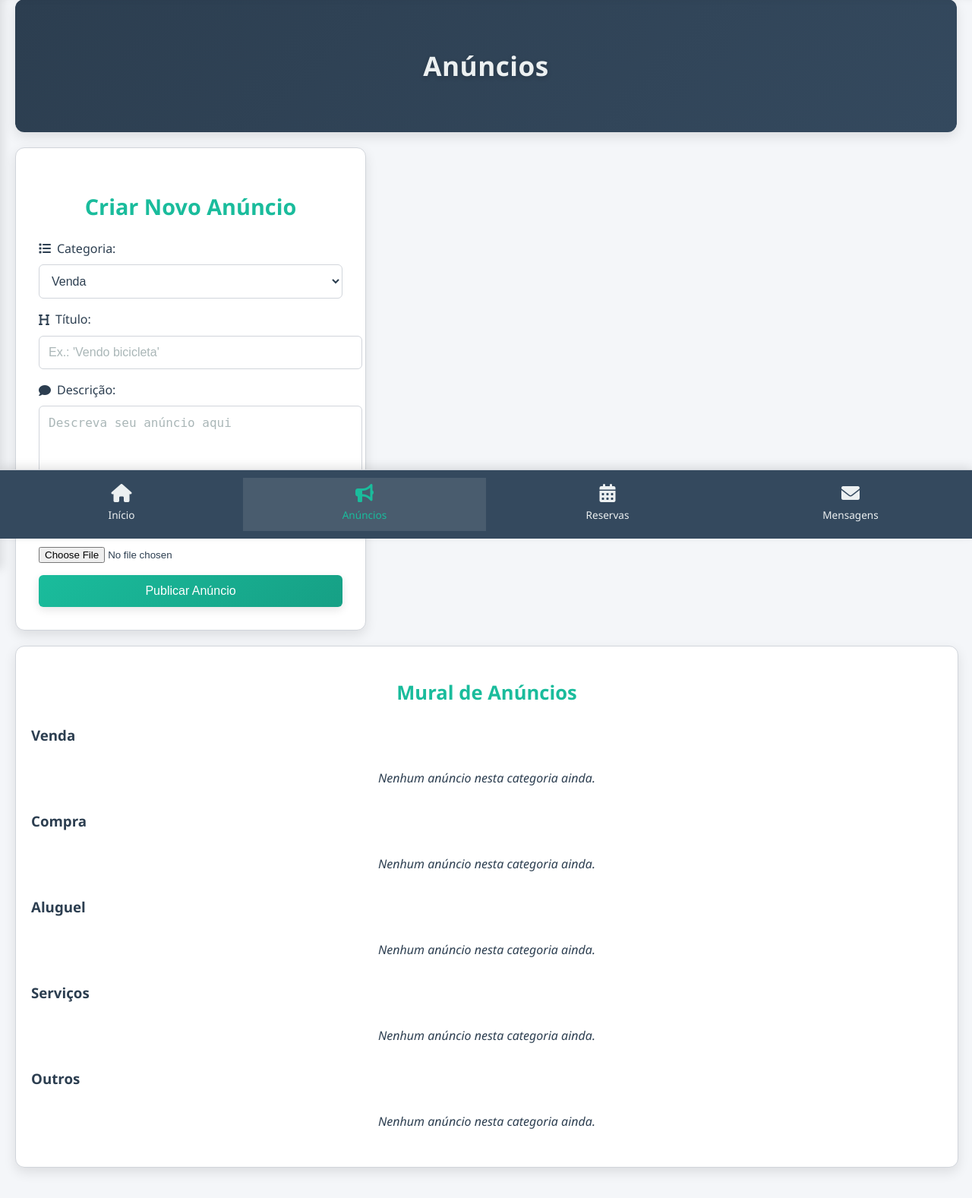
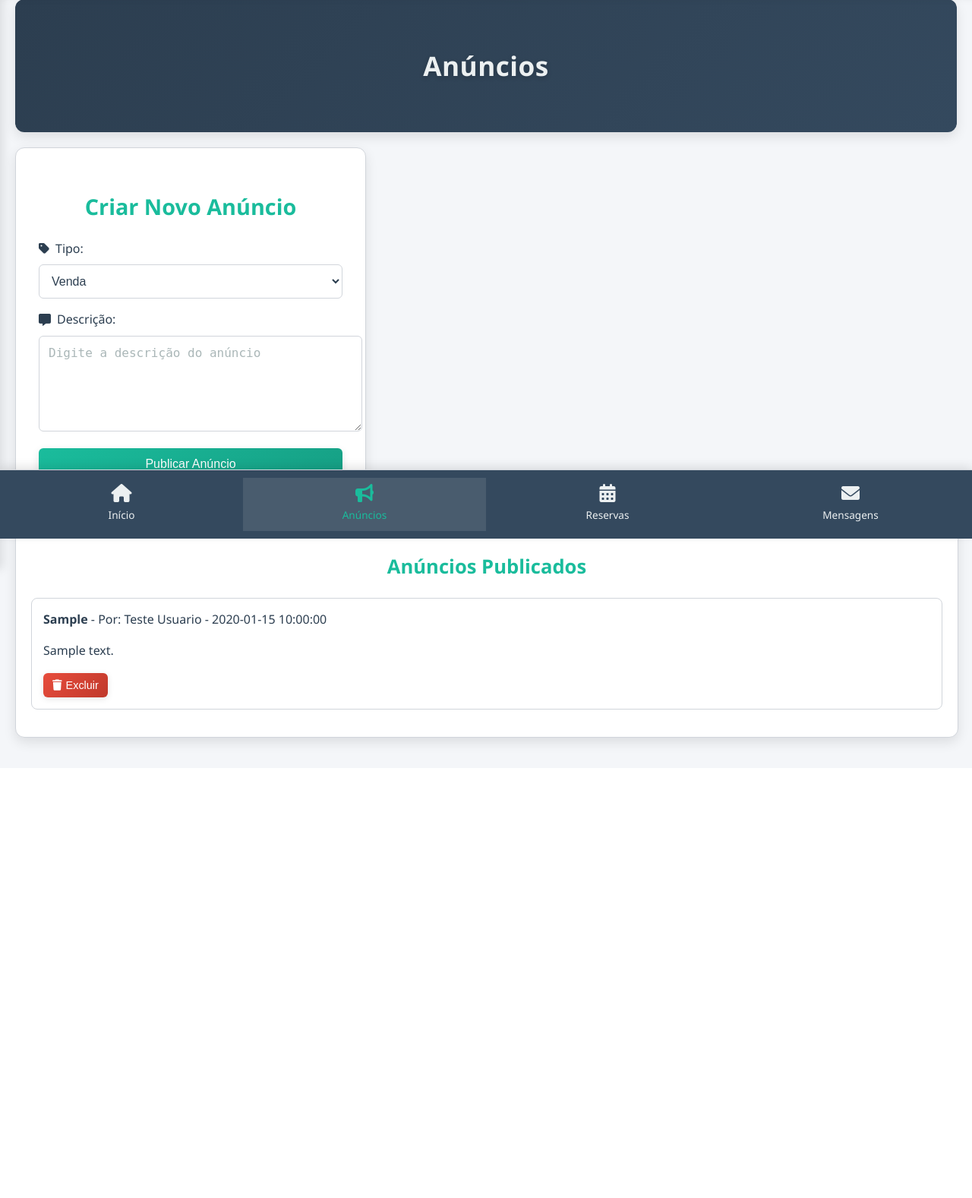
Before and after one commit to Sthsantos/AppCondominio, a Flask app: page /anuncios in a window 1280 px wide. Shown: the part 91-1668 px from the top of the page at 76% size. After the commit the page ends 1079 px from the top, so only its background shows below. Run offline with Flask 3, Linux system fonts and the light colour scheme; a user stored in the database is signed in; data comes from the database, SQL or seed files in the repository; tables that the repository leaves empty hold one stand-in row (values such as "Sample post").

Commit message:
Update anuncios.html

```diff
--- a/templates/anuncios.html
+++ b/templates/anuncios.html
@@ -7,47 +7,6 @@
     <link rel="stylesheet" href="{{ url_for('static', filename='style.css') }}">
     <link rel="stylesheet" href="https://cdnjs.cloudflare.com/ajax/libs/font-awesome/6.0.0-beta3/css/all.min.css">
     <script>
-        function showDeleteModal(anuncioId) {
-            const modal = document.getElementById('delete-modal');
-            const form = document.getElementById('delete-form-' + anuncioId);
-            modal.style.display = 'block';
-            modal.querySelector('.confirm-delete').onclick = function() {
-                form.submit();
-            };
-        }
-
-        function hideDeleteModal() {
-            document.getElementById('delete-modal').style.display = 'none';
-        }
-
-        function showImageModal(anuncioId) {
-            const modal = document.getElementById('image-modal');
-            const img = document.getElementById('modal-image');
-            const details = document.getElementById('modal-details');
-            const anuncio = document.querySelector(`[data-anuncio-id="${anuncioId}"]`);
-
-            const imgSrc = anuncio.querySelector('.anuncio-imagem').src;
-            const usuario = anuncio.querySelector('.usuario-nome').textContent;
-            const tipo = anuncio.querySelector('.anuncio-tipo').textContent;
-            const titulo = anuncio.querySelector('.anuncio-titulo').textContent;
-            const descricao = anuncio.querySelector('.anuncio-descricao').textContent;
-            const data = anuncio.querySelector('.anuncio-data').textContent;
-
-            img.src = imgSrc;
-            details.innerHTML = `
-                <strong>Usuário:</strong> ${usuario}<br>
-                <strong>Tipo:</strong> ${tipo}<br>
-                <strong>Título:</strong> ${titulo}<br>
-                <strong>Descrição:</strong> ${descricao}<br>
-                <strong>Data:</strong> ${data}
-            `;
-            modal.style.display = 'block';
-        }
-
-        function hideImageModal() {
-            document.getElementById('image-modal').style.display = 'none';
-        }
-
         function toggleSidebar() {
             const sidebar = document.querySelector('.sidebar');
             sidebar.classList.toggle('open');
@@ -80,6 +39,7 @@
             <li><a href="{{ url_for('manutencao') }}"><i class="fas fa-wrench"></i> Manutenção</a></li>
             <li><a href="{{ url_for('pagamentos') }}"><i class="fas fa-money-bill-wave"></i> Pagamentos</a></li>
             <li><a href="{{ url_for('correspondencias') }}"><i class="fas fa-envelope"></i> Correspondências</a></li>
+            <li><a href="{{ url_for('mensagens') }}"><i class="fas fa-envelope"></i> Mensagens</a></li>
             <li><a href="{{ url_for('feedback') }}"><i class="fas fa-comments"></i> Feedback</a></li>
             <li><a href="{{ url_for('moradores') }}"><i class="fas fa-users"></i> Moradores</a></li>
             <li><a href="{{ url_for('forum') }}"><i class="fas fa-comment-dots"></i> Fórum</a></li>
@@ -100,31 +60,22 @@
         <section class="hero">
             <h1 class="animate-text">Anúncios</h1>
         </section>
-        <section class="content">
+        <div class="content">
             <div class="form-container">
                 <h2>Criar Novo Anúncio</h2>
-                <form method="POST" enctype="multipart/form-data">
+                <form method="POST" action="{{ url_for('anuncios') }}">
                     <div class="form-group">
-                        <label for="tipo"><i class="fas fa-list"></i> Categoria:</label>
+                        <label for="tipo"><i class="fas fa-tag"></i> Tipo:</label>
                         <select name="tipo" id="tipo" required>
                             <option value="Venda">Venda</option>
-                            <option value="Compra">Compra</option>
-                            <option value="Aluguel">Aluguel</option>
-                            <option value="Serviços">Serviços</option>
-                            <option value="Outros">Outros</option>
+                            <option value="Troca">Troca</option>
+                            <option value="Doação">Doação</option>
+                            <option value="Serviço">Serviço</option>
                         </select>
                     </div>
                     <div class="form-group">
-                        <label for="titulo"><i class="fas fa-heading"></i> Título:</label>
-                        <input type="text" name="titulo" id="titulo" required placeholder="Ex.: 'Vendo bicicleta'">
-                    </div>
-                    <div class="form-group">
-                        <label for="descricao"><i class="fas fa-comment"></i> Descrição:</label>
-                        <textarea name="descricao" id="descricao" required placeholder="Descreva seu anúncio aqui"></textarea>
-                    </div>
-                    <div class="form-group">
-                        <label for="imagem"><i class="fas fa-image"></i> Imagem:</label>
-                        <input type="file" name="imagem" id="imagem" accept="image/*">
+                        <label for="descricao"><i class="fas fa-comment-alt"></i> Descrição:</label>
+                        <textarea name="descricao" id="descricao" required placeholder="Digite a descrição do anúncio"></textarea>
                     </div>
                     <input type="submit" value="Publicar Anúncio" class="btn-login">
                 </form>
@@ -139,27 +90,17 @@
                 {% endwith %}
             </div>
             <div class="anuncios-list-container">
-                <h2>Mural de Anúncios</h2>
-                {% for categoria in ['Venda', 'Compra', 'Aluguel', 'Serviços', 'Outros'] %}
-                    <div class="anuncios-categoria">
-                        <h3>{{ categoria }}</h3>
-                        {% set anuncios_categoria = anuncios | selectattr('tipo', 'equalto', categoria) | list %}
-                        {% if anuncios_categoria|length > 0 %}
+                <h2>Anúncios Publicados</h2>
+                {% if anuncios|length > 0 %}
                     <ul class="anuncios-list">
-                                {% for anuncio in anuncios_categoria %}
-                                <li data-anuncio-id="{{ anuncio['id'] }}">
-                                    <span class="usuario-nome">{{ anuncio['usuario_nome'] }}</span><br>
-                                    <strong>Tipo:</strong> <span class="anuncio-tipo">{{ anuncio['tipo'] }}</span><br>
-                                    <strong>Título:</strong> <span class="anuncio-titulo">{{ anuncio['titulo'] }}</span><br>
-                                    <strong>Descrição:</strong> <span class="anuncio-descricao">{{ anuncio['descricao'] }}</span><br>
-                                    {% if anuncio['imagem'] %}
-                                        <img src="{{ url_for('static', filename='uploads/' + anuncio['imagem']) }}" alt="Imagem do Anúncio" class="anuncio-imagem" onclick="showImageModal({{ anuncio['id'] }})">
-                                    {% endif %}
-                                    <strong>Data:</strong> <span class="anuncio-data">{{ anuncio['data_criacao']|strftime('%d/%m/%Y %H:%M') }}</span><br>
+                        {% for anuncio in anuncios %}
+                            <li>
+                                <strong>{{ anuncio['tipo'] }}</strong> - Por: {{ anuncio['usuario_nome'] }} - {{ anuncio['data_criacao'] }}<br>
+                                <p>{{ anuncio['descricao'] }}</p>
                                 {% if anuncio['usuario_id'] == session['user_id'] %}
-                                        <form method="POST" style="display: inline;" id="delete-form-{{ anuncio['id'] }}">
+                                    <form method="POST" action="{{ url_for('anuncios') }}" style="display: inline;">
                                         <input type="hidden" name="delete_anuncio_id" value="{{ anuncio['id'] }}">
-                                            <button type="button" class="btn-delete" onclick="showDeleteModal({{ anuncio['id'] }})">
+                                        <button type="submit" class="btn-delete" onclick="return confirm('Tem certeza que deseja excluir este anúncio?');">
                                             <i class="fas fa-trash"></i> Excluir
                                         </button>
                                     </form>
@@ -168,31 +109,8 @@
                         {% endfor %}
                     </ul>
                 {% else %}
-                            <p class="no-data">Nenhum anúncio nesta categoria ainda.</p>
+                    <p class="no-data">Nenhum anúncio publicado ainda.</p>
                 {% endif %}
-                    </div>
-                {% endfor %}
-            </div>
-        </section>
-
-        <!-- Modal de Confirmação de Exclusão -->
-        <div id="delete-modal" class="modal" style="display: none;">
-            <div class="modal-content">
-                <h3>Confirmação de Exclusão</h3>
-                <p>Tem certeza que deseja excluir este anúncio?</p>
-                <div class="modal-actions">
-                    <button class="confirm-delete">Sim</button>
-                    <button onclick="hideDeleteModal()" class="cancel-modal">Não</button>
-                </div>
-            </div>
-        </div>
-
-        <!-- Modal de Visualização de Imagem -->
-        <div id="image-modal" class="modal" style="display: none;">
-            <div class="modal-content image-modal-content">
-                <img id="modal-image" src="" alt="Imagem Ampliada" class="modal-image">
-                <div id="modal-details" class="modal-details"></div>
-                <button onclick="hideImageModal()" class="cancel-modal">Fechar</button>
             </div>
         </div>
     </main>
@@ -211,7 +129,7 @@
             <i class="fas fa-calendar-alt"></i>
             <span>Reservas</span>
         </a>
-        <a href="{{ url_for('comunicacao') }}" class="{% if request.endpoint == 'comunicacao' %}active{% endif %}">
+        <a href="{{ url_for('mensagens') }}" class="{% if request.endpoint == 'mensagens' %}active{% endif %}">
             <i class="fas fa-envelope"></i>
             <span>Mensagens</span>
         </a>
```
Lines whose indentation alone changed are shown as unchanged.
